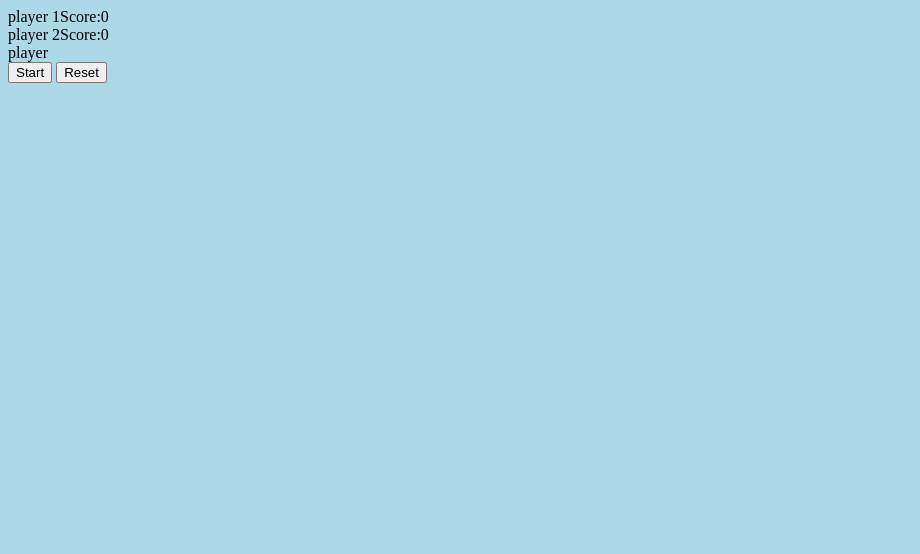
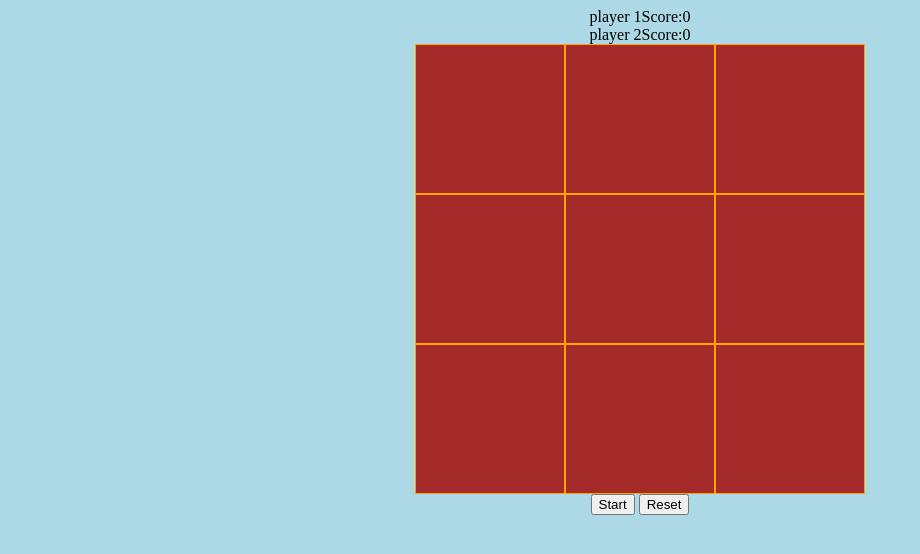
Before and after one commit to Rowanne-H/TicTacToe-Game, a plain HTML site: page index.html in a window 1280 px wide. Shown: the whole page, without its empty margins (0-920 px from the left). Drawn offline with Linux system fonts and the light colour scheme.

Commit message:
style index.html

```diff
--- a/index.html
+++ b/index.html
@@ -13,7 +13,7 @@
         <div class="player"><span id="player2">player 2</span>Score:<span id="player2-score">0</span></div>
     </div>
     <div id="container">
-        <span id="'winner">player</span>
+        <span id="winner">player</span>
         <div id="grid">
             <div id=""></div>
             <div id=""></div>
--- a/style.css
+++ b/style.css
@@ -1,3 +1,31 @@
 body {
     background-color: lightblue;
+    text-align: center;
 }
+#container {
+    background-color: red;
+    width: 450px;
+    height: 450px;
+    margin: auto;
+}
+#winner {
+    background-color: violet;
+    visibility: hidden;
+	width: 450px;
+	position: absolute;
+}
+#grid {
+    background-color: green;
+    width: 450px;
+    height: 450px;
+    display: flex;
+    flex-wrap: wrap;
+}
+
+#grid div {
+    background-color: brown;
+    width: 150px;
+    height: 150px;
+    border: 1px solid orange;
+    box-sizing: border-box;
+}
```
